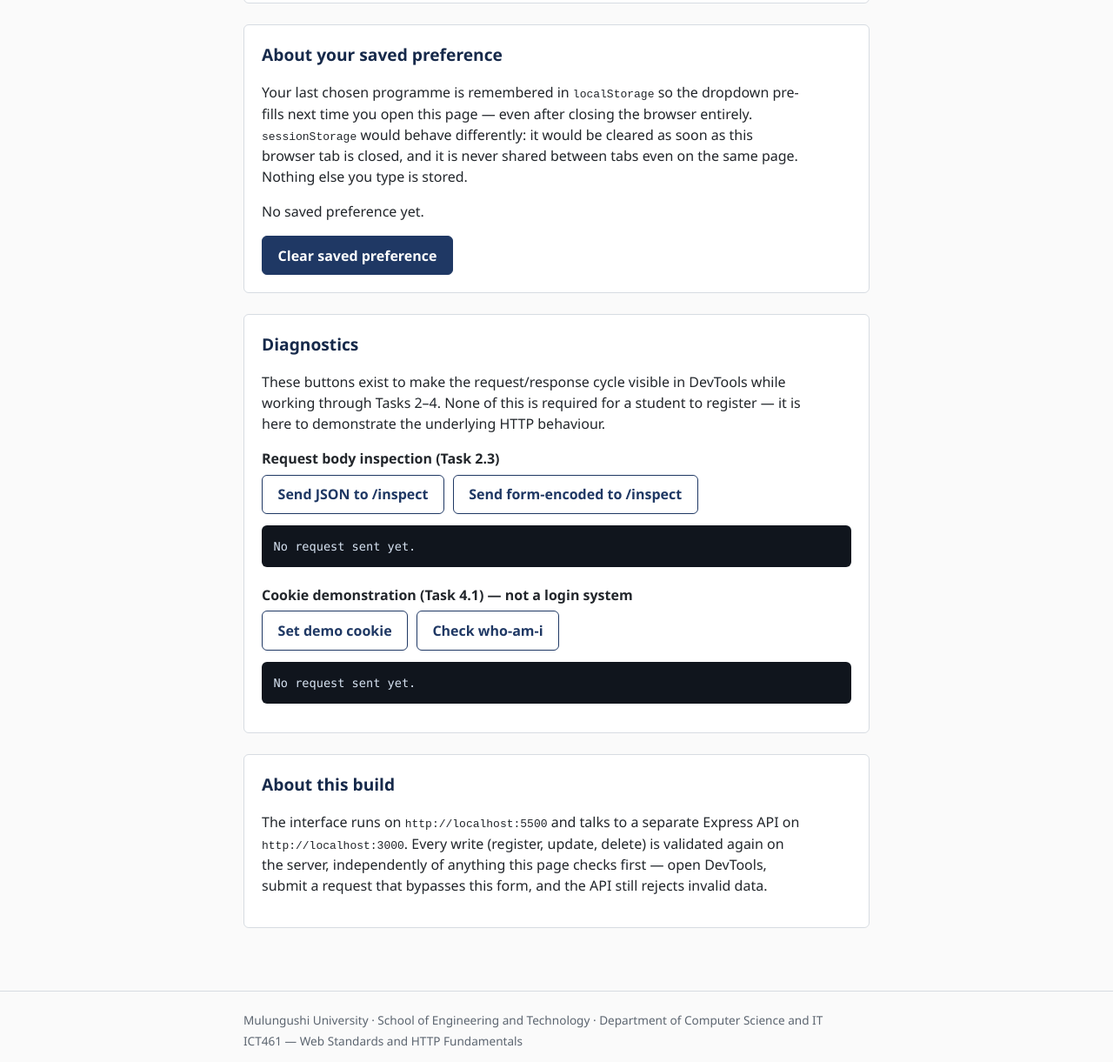
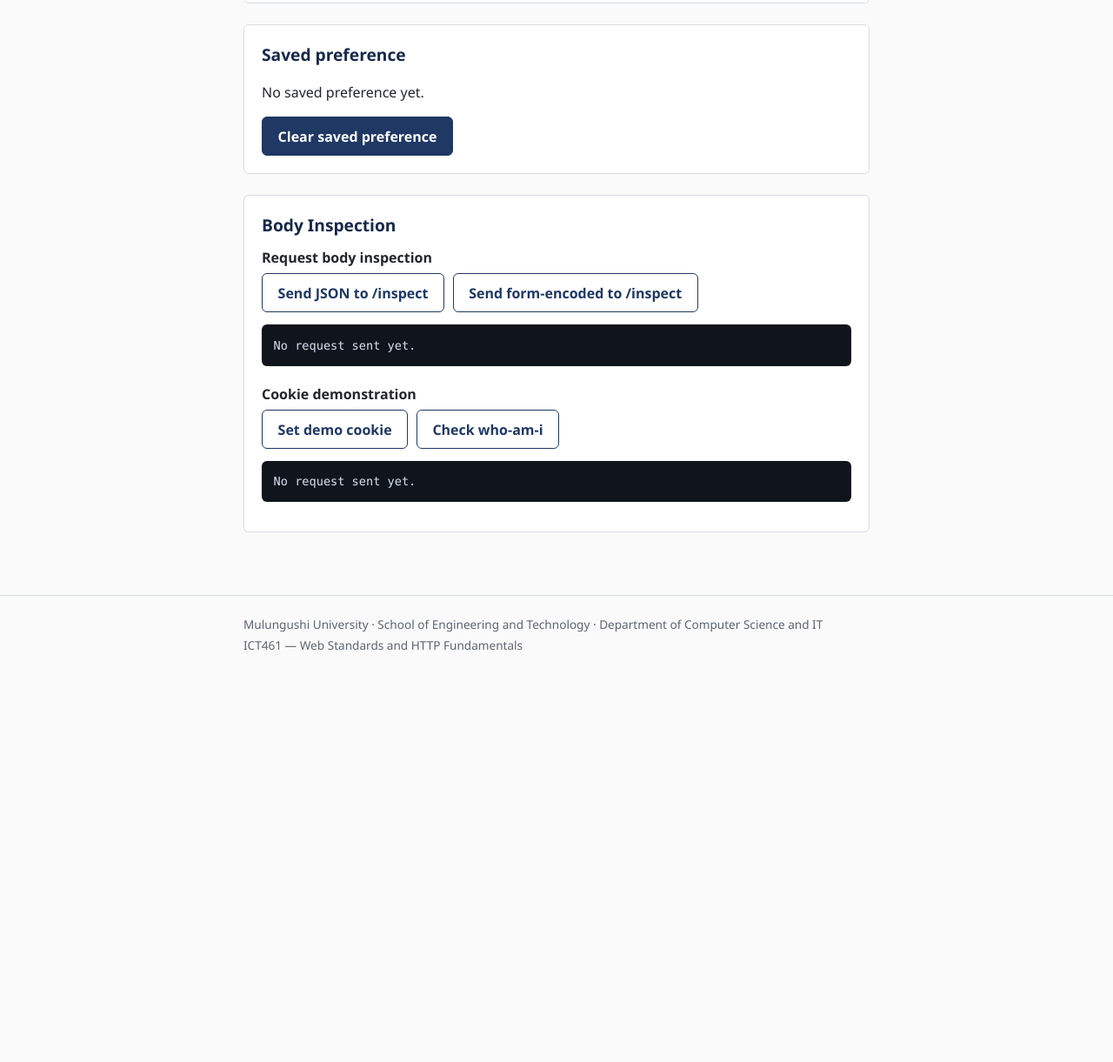
Before and after one commit to Elisha-72/Lab-ict461-web, a website with bundled scripts: page public/index.html in a window 1280 px wide. Shown: the part 559-1780 px from the top of the page at 87% size. After the commit the page ends 1334 px from the top, so only its background shows below. Built offline with nearby package versions, Linux system fonts and the light colour scheme; files whose address does not match are found by name.

Commit message:
changed the ui and added a few comments in the code

```diff
--- a/public/index.html
+++ b/public/index.html
@@ -66,28 +66,18 @@
     </section>
 
     <section id="storage-note" aria-labelledby="storage-heading">
-      <h2 id="storage-heading">About your saved preference</h2>
-      <p>
-        Your last chosen programme is remembered in <code>localStorage</code> so the
-        dropdown pre-fills next time you open this page — even after closing the
-        browser entirely. <code>sessionStorage</code> would behave differently: it
-        would be cleared as soon as this browser tab is closed, and it is never
-        shared between tabs even on the same page. Nothing else you type is stored.
-      </p>
+      <h2 id="storage-heading">Saved preference</h2>
+
       <p id="preference-status"></p>
       <button type="button" id="clear-preference">Clear saved preference</button>
     </section>
 
     <section id="diagnostics" aria-labelledby="diagnostics-heading">
-      <h2 id="diagnostics-heading">Diagnostics</h2>
-      <p>
-        These buttons exist to make the request/response cycle visible in DevTools
-        while working through Tasks 2–4. None of this is required for a student to
-        register — it is here to demonstrate the underlying HTTP behaviour.
-      </p>
+      <h2 id="diagnostics-heading">Body Inspection</h2>
+
 
       <div class="diagnostic-group">
-        <h3>Request body inspection (Task 2.3)</h3>
+        <h3>Request body inspection </h3>
         <div class="button-row">
           <button type="button" id="inspect-json">Send JSON to /inspect</button>
           <button type="button" id="inspect-form">Send form-encoded to /inspect</button>
@@ -96,7 +86,7 @@
       </div>
 
       <div class="diagnostic-group">
-        <h3>Cookie demonstration (Task 4.1) — not a login system</h3>
+        <h3>Cookie demonstration </h3>
         <div class="button-row">
           <button type="button" id="set-cookie">Set demo cookie</button>
           <button type="button" id="check-cookie">Check who-am-i</button>
@@ -105,16 +95,7 @@
       </div>
     </section>
 
-    <section id="about" aria-labelledby="about-heading">
-      <h2 id="about-heading">About this build</h2>
-      <p>
-        The interface runs on <code>http://localhost:5500</code> and talks to a
-        separate Express API on <code>http://localhost:3000</code>. Every write
-        (register, update, delete) is validated again on the server, independently
-        of anything this page checks first — open DevTools, submit a request that
-        bypasses this form, and the API still rejects invalid data.
-      </p>
-    </section>
+
   </main>
 
   <footer class="site-footer">
```
